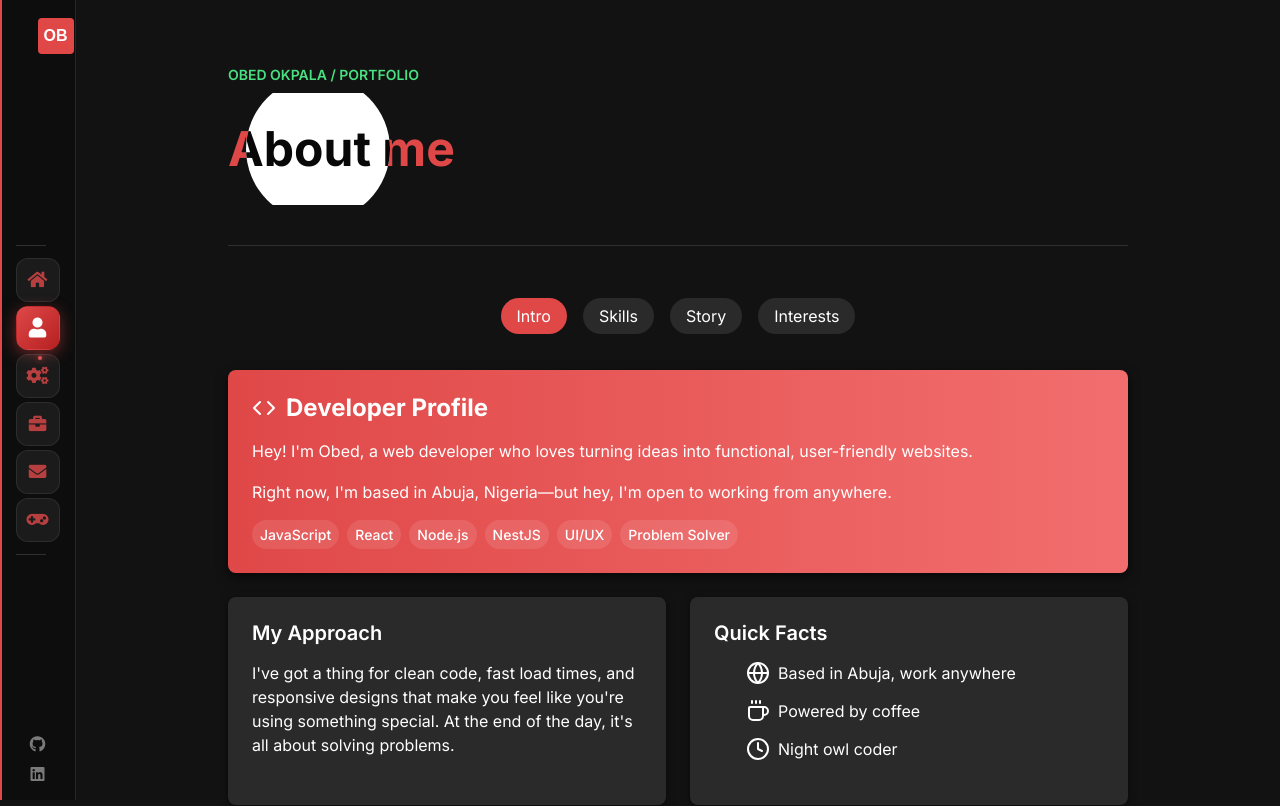
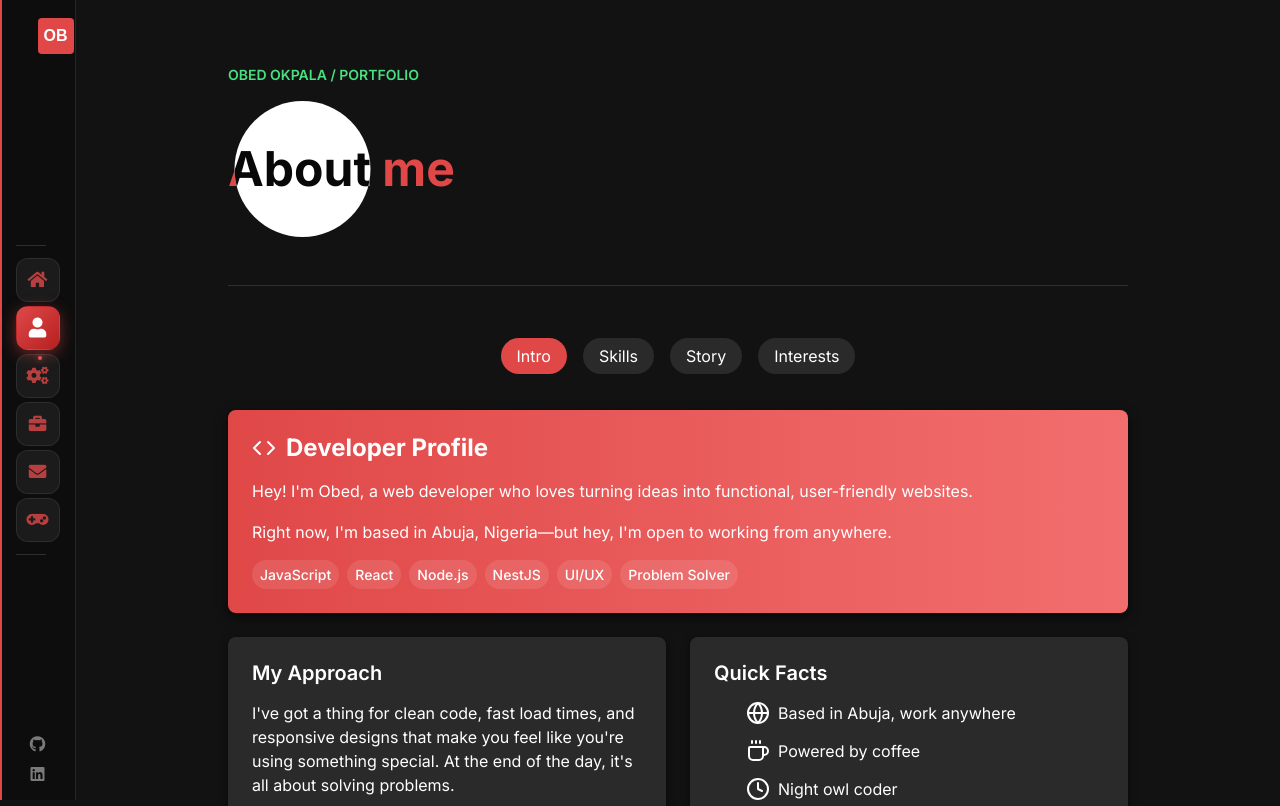
Before and after one commit to meetbeddy/my-portfolio, a React (Vite) app: page /about in a window 1280 px wide. Shown: the top 806 px of the page. Built offline with nearby package versions, Linux system fonts and the light colour scheme.

Commit message:
fix(ui): refine moving title animation

```diff
--- a/src/components/animations/index.js
+++ b/src/components/animations/index.js
@@ -2,10 +2,10 @@ import { keyframes } from "styled-components";
 
 export const circleMove = keyframes`
     0%, 100% {
-        clip-path: circle(var(--title-circle-radius, 72px) at 78% 50%);
+        clip-path: circle(var(--title-circle-radius, 68px) at calc(100% - var(--title-circle-radius, 68px)) 50%);
     }
     50% {
-        clip-path: circle(var(--title-circle-radius, 72px) at 8% 50%);
+        clip-path: circle(var(--title-circle-radius, 68px) at var(--title-circle-radius, 68px) 50%);
     }
 `;
 
--- a/src/components/shared/StyledComponents.jsx
+++ b/src/components/shared/StyledComponents.jsx
@@ -31,26 +31,32 @@ export const PageHeader = styled.header`
   }
 
   .title-stage {
-    --title-circle-radius: 72px;
+    --title-circle-radius: 68px;
     position: relative;
-    height: 112px;
+    width: max-content;
+    max-width: 100%;
+    height: 152px;
+    padding-right: calc(var(--title-circle-radius) * 2);
+    box-sizing: border-box;
     overflow: hidden;
     margin-bottom: ${props => props.theme.spacing.sm};
   }
 
   .bottom,
   .top {
-    position: absolute;
-    inset: 0;
     display: flex;
     align-items: center;
   }
 
   .bottom {
+    position: relative;
+    height: 100%;
     color: ${props => props.theme.colors.primary};
   }
 
   .top {
+    position: absolute;
+    inset: 0;
     z-index: 1;
     color: #080808;
     background: #ffffff;
@@ -77,8 +83,10 @@ export const PageHeader = styled.header`
 
   @media (max-width: ${props => props.theme.breakpoints.tablet}) {
     .title-stage {
-      --title-circle-radius: 54px;
-      height: 84px;
+      --title-circle-radius: 48px;
+      width: 100%;
+      height: 112px;
+      padding-right: 0;
     }
 
     h1,
```
